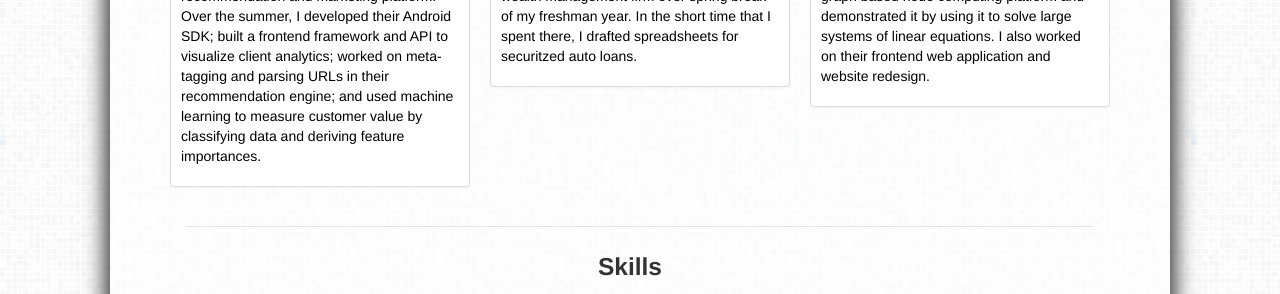
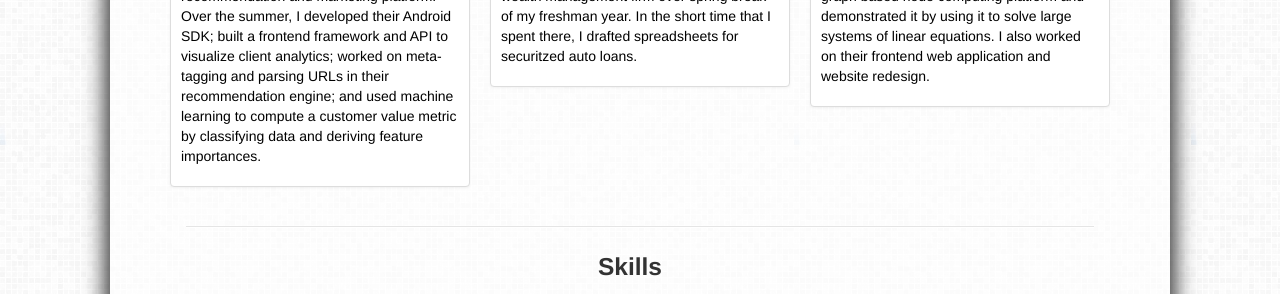
Before and after one commit to parthibanloganathan/personal_page, a Jekyll site: the page built from resume/index.html, in a window 1280 px wide and 900 px high, scrolled down 1153 px. Shown: the part 312-606 px from the top of the window. Built offline with Jekyll 4.4.1, drawn with Linux system fonts in a browser that asks for light colours; some of the changed text lies outside the part shown.

Commit message:
Fix resume description

```diff
--- a/resume/index.html
+++ b/resume/index.html
@@ -70,7 +70,7 @@ js:
               <h4>Sailthru</h4>
               <h5>Software Engineering Intern</h5>
               <p>
-              I worked at Sailthru as a member of the <a href="http://nycturingfellows.org/the-fellowship/">Class of 2013 NYC Turing Fellows</a>. Sailthru uses smart data to power its personalized recommendation and marketing platform. Over the summer, I developed their Android SDK; built a frontend framework and API to visualize client analytics; worked on meta-tagging and parsing URLs in their recommendation engine; and used machine learning to measure customer value by classifying data and deriving feature importances.
+              I worked at Sailthru as a member of the <a href="http://nycturingfellows.org/the-fellowship/">Class of 2013 NYC Turing Fellows</a>. Sailthru uses smart data to power its personalized recommendation and marketing platform. Over the summer, I developed their Android SDK; built a frontend framework and API to visualize client analytics; worked on meta-tagging and parsing URLs in their recommendation engine; and used machine learning to compute a customer value metric by classifying data and deriving feature importances.
               </p>
             </div>
             </li>
```
